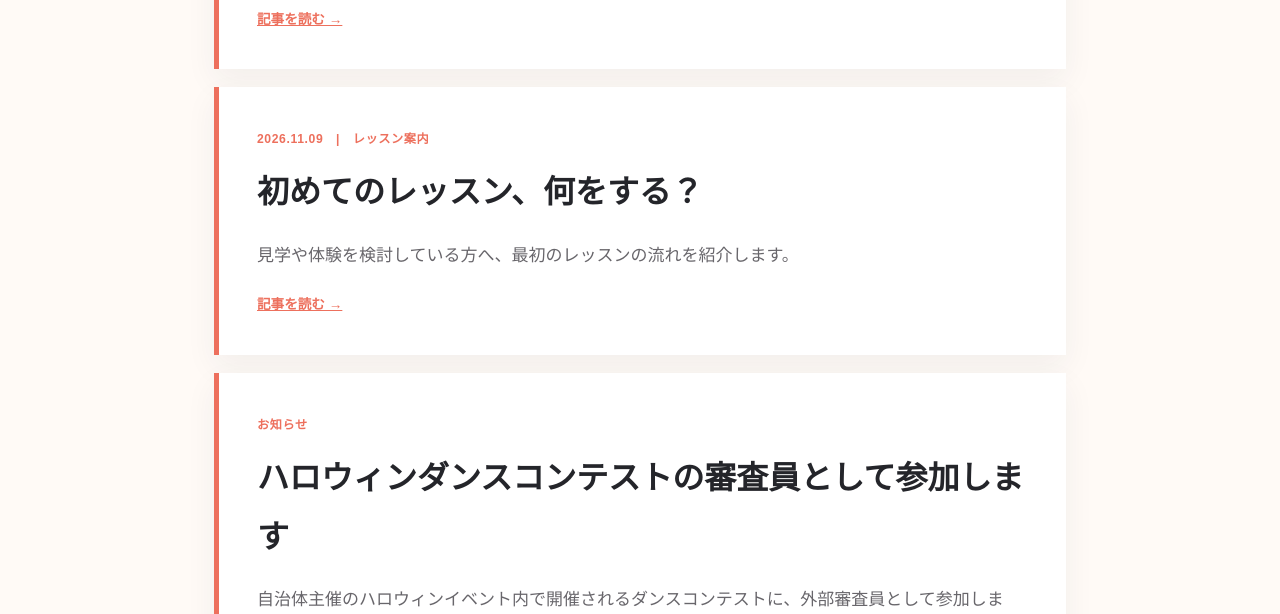
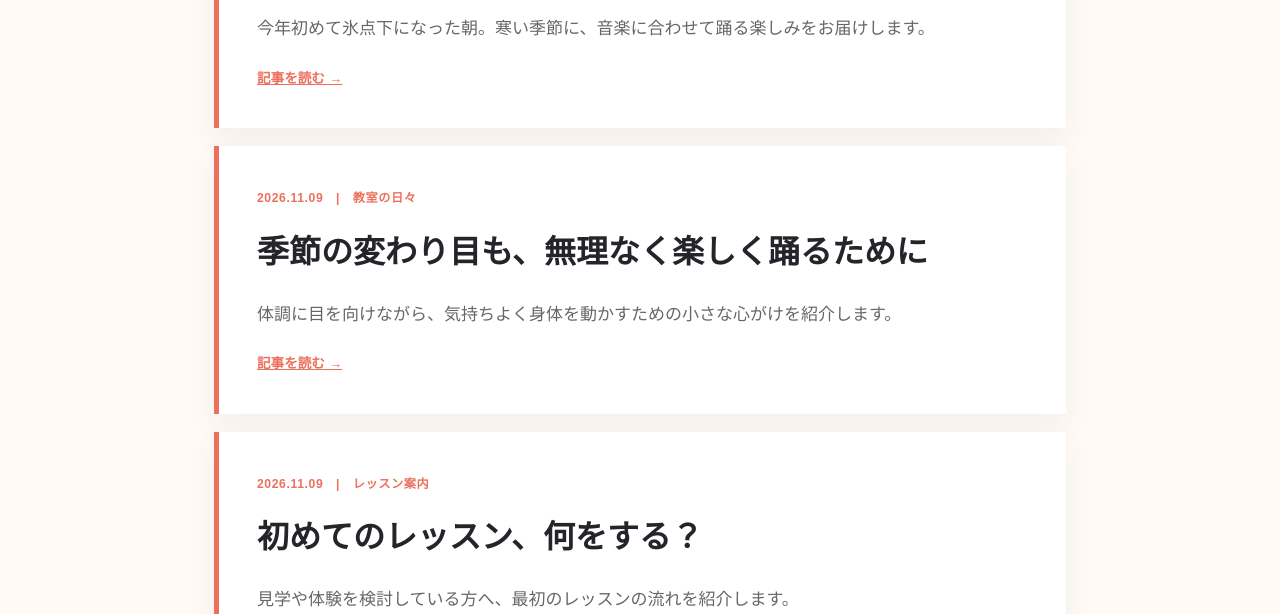
Before and after one commit to isiokadedance-tech/ishioka-dance-website, a plain HTML site: page blog/index.html in a window 1280 px wide. Shown: the part 634-1248 px from the top of the page. Drawn offline with Linux system fonts and the light colour scheme.

Commit message:
ブログ一覧に冬の朝の記事を追加

```diff
--- a/blog/index.html
+++ b/blog/index.html
@@ -11,7 +11,7 @@
   <header class="blog-header"><a class="blog-brand" href="../">石岡ダンス教室 <span>ISHIOKA DANCE STUDIO</span></a><a class="back-link" href="../">ホームへ戻る ↗</a></header>
   <main class="blog-main">
     <p class="eyebrow">JOURNAL</p><h1>教室からのお知らせ。</h1><p class="intro">ダンスを始めたい方へ、クラスのことや教室の日々をわかりやすくお届けします。</p>
-    <div class="post-list"><article class="post-card"><span class="post-date">2026.11.09　|　教室の日々</span><h2><a href="posts/season-change-dance.html">季節の変わり目も、無理なく楽しく踊るために</a></h2><p>体調に目を向けながら、気持ちよく身体を動かすための小さな心がけを紹介します。</p><a class="read-link" href="posts/season-change-dance.html">記事を読む →</a></article><article class="post-card"><span class="post-date">2026.11.09　|　レッスン案内</span><h2><a href="posts/lesson-flow.html">初めてのレッスン、何をする？</a></h2><p>見学や体験を検討している方へ、最初のレッスンの流れを紹介します。</p><a class="read-link" href="posts/lesson-flow.html">記事を読む →</a></article><article class="post-card"><span class="post-date">お知らせ</span><h2><a href="posts/halloween-dance-contest-judge.html">ハロウィンダンスコンテストの審査員として参加します</a></h2><p>自治体主催のハロウィンイベント内で開催されるダンスコンテストに、外部審査員として参加します。</p><a class="read-link" href="posts/halloween-dance-contest-judge.html">記事を読む →</a></article><article class="post-card"><span class="post-date">2026.10.05　|　お知らせ</span><h2><a href="posts/first-lesson.html">石岡ダンス教室のブログを始めます</a></h2><p>教室のことや、ダンスを始める前に知っておきたいことを紹介します。</p><a class="read-link" href="posts/first-lesson.html">記事を読む →</a></article></div>
+    <div class="post-list"><article class="post-card"><span class="post-date">2026.11.23　|　教室の日々</span><h2><a href="posts/winter-first-step.html">朝の気温はマイナス1度。冬こそ、音楽に合わせて一歩</a></h2><p>今年初めて氷点下になった朝。寒い季節に、音楽に合わせて踊る楽しみをお届けします。</p><a class="read-link" href="posts/winter-first-step.html">記事を読む →</a></article><article class="post-card"><span class="post-date">2026.11.09　|　教室の日々</span><h2><a href="posts/season-change-dance.html">季節の変わり目も、無理なく楽しく踊るために</a></h2><p>体調に目を向けながら、気持ちよく身体を動かすための小さな心がけを紹介します。</p><a class="read-link" href="posts/season-change-dance.html">記事を読む →</a></article><article class="post-card"><span class="post-date">2026.11.09　|　レッスン案内</span><h2><a href="posts/lesson-flow.html">初めてのレッスン、何をする？</a></h2><p>見学や体験を検討している方へ、最初のレッスンの流れを紹介します。</p><a class="read-link" href="posts/lesson-flow.html">記事を読む →</a></article><article class="post-card"><span class="post-date">お知らせ</span><h2><a href="posts/halloween-dance-contest-judge.html">ハロウィンダンスコンテストの審査員として参加します</a></h2><p>自治体主催のハロウィンイベント内で開催されるダンスコンテストに、外部審査員として参加します。</p><a class="read-link" href="posts/halloween-dance-contest-judge.html">記事を読む →</a></article><article class="post-card"><span class="post-date">2026.10.05　|　お知らせ</span><h2><a href="posts/first-lesson.html">石岡ダンス教室のブログを始めます</a></h2><p>教室のことや、ダンスを始める前に知っておきたいことを紹介します。</p><a class="read-link" href="posts/first-lesson.html">記事を読む →</a></article></div>
     <section class="blog-cta"><p class="eyebrow">TRIAL LESSON</p><h2>気になるクラスがあれば、<br>お気軽にご相談ください。</h2><a class="button primary" href="../#contact">体験レッスンについて見る</a></section>
   </main>
   <footer class="blog-footer"><a href="../">石岡ダンス教室</a><span>© ISHIOKA DANCE STUDIO</span></footer>
```
